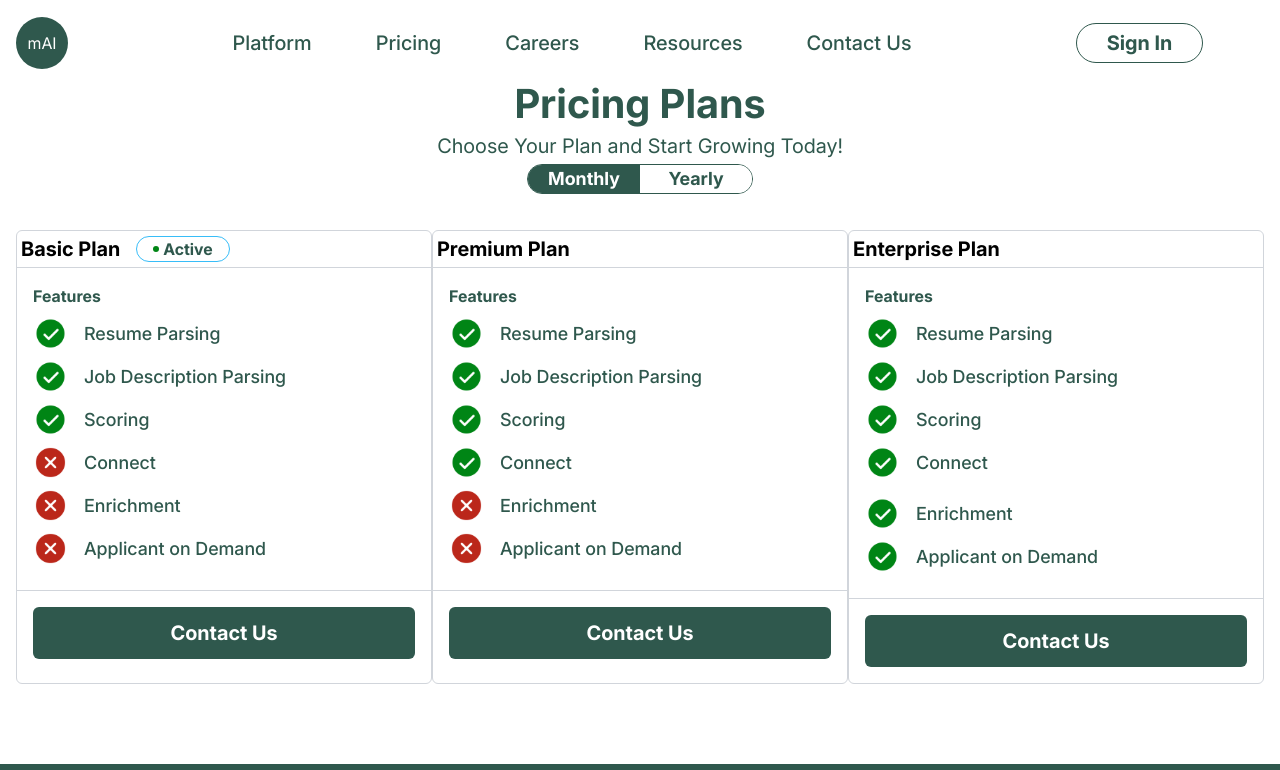
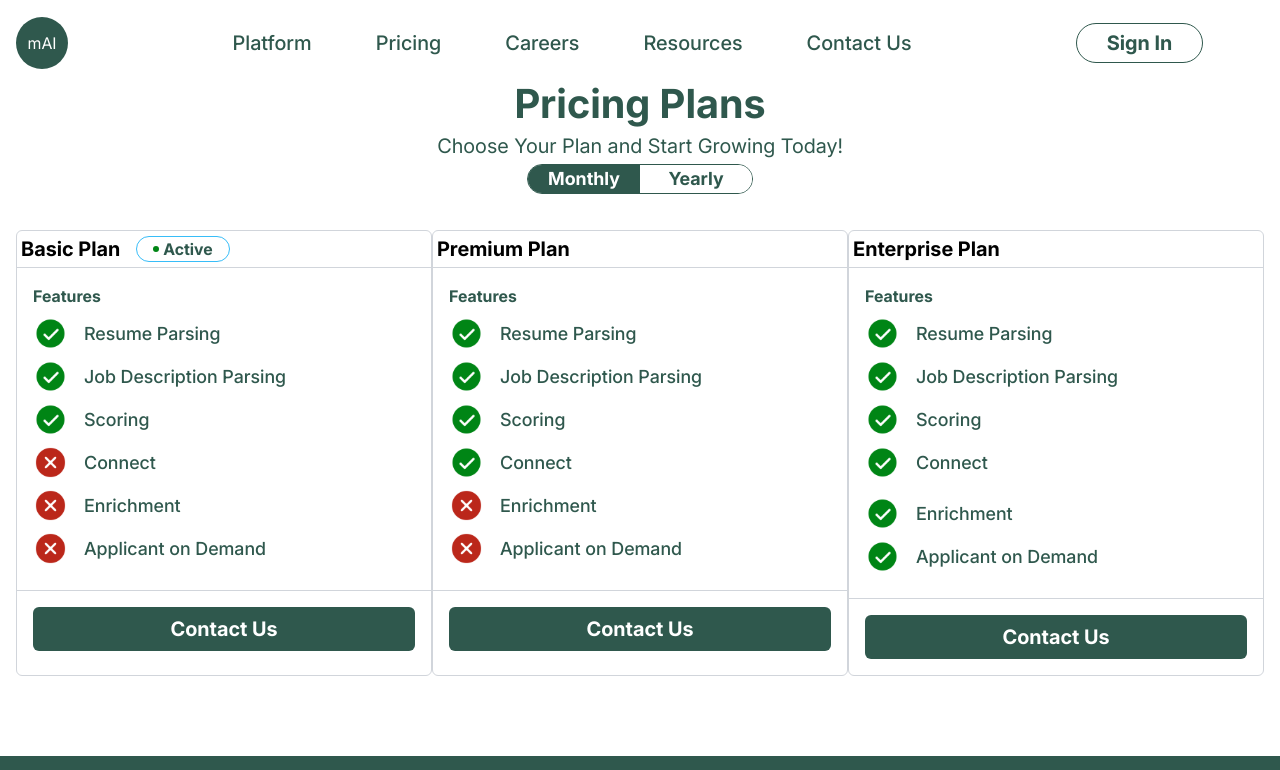
Before and after one commit to Ku-chintu/Mandal, a React (Vite) app: page /pricing in a window 1280 px wide. Shown: the top 770 px of the page. Built offline with nearby package versions, Linux system fonts and the light colour scheme.

Commit message:
button height

```diff
--- a/src/pages/Pricing.jsx
+++ b/src/pages/Pricing.jsx
@@ -72,7 +72,7 @@ function Pricing() {
             </div>
             <div className='p-4'>
             <a href="/contactus"  className='sm:mb-0 cursor-pointer'>
-              <button className='text-white font-semibold text-xl bg-primary py-3 rounded-md w-full '>Contact Us</button>
+              <button className='text-white font-semibold text-xl bg-primary py-2 rounded-md w-full '>Contact Us</button>
               </a>
             </div>
           </div>
@@ -109,7 +109,7 @@ function Pricing() {
             </div>
             <div className='p-4'>
             <a href="/contactus"  className='sm:mb-0 cursor-pointer'>
-              <button className='text-white font-semibold text-xl bg-primary py-3 rounded-md w-full '>Contact Us</button></a>
+              <button className='text-white font-semibold text-xl bg-primary py-2 rounded-md w-full '>Contact Us</button></a>
             </div>
           </div>
           <div className='border border-gray-300 rounded-md'>
@@ -145,7 +145,7 @@ function Pricing() {
             </div>
             <div className='p-4'>
             <a href="/contactus"  className='sm:mb-0 cursor-pointer'>
-              <button className='text-white font-semibold text-xl bg-primary py-3 rounded-md w-full '>Contact Us</button></a>
+              <button className='text-white font-semibold text-xl bg-primary py-2 rounded-md w-full '>Contact Us</button></a>
             </div>
           </div>
         </div>
```
